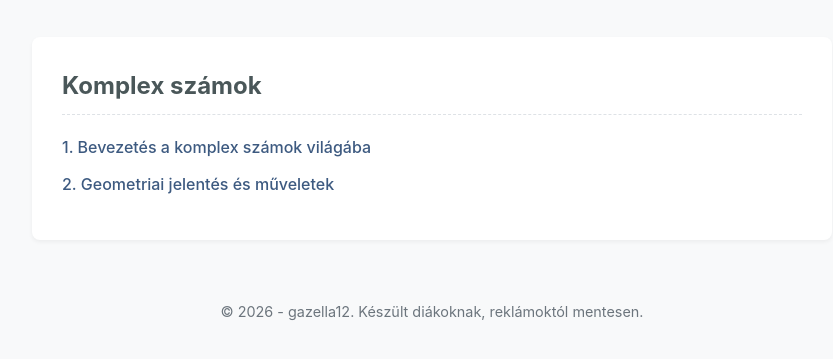
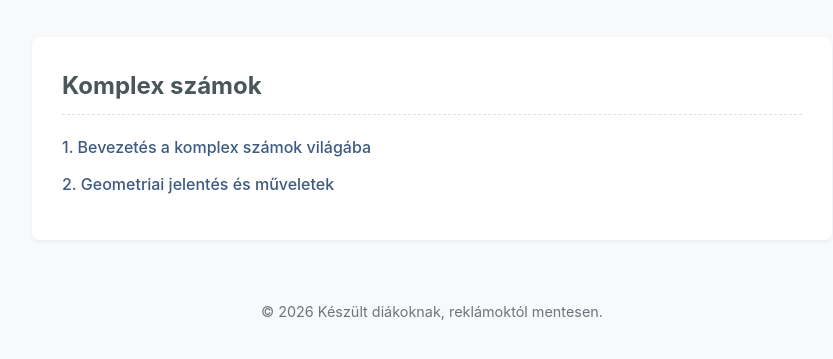
Before and after one commit to MSIldiko/komplexszamok, a plain HTML site: page index.html in a window 1280 px wide. Shown: the part 159-518 px from the top of the page, without its empty margins (208-1041 px from the left). Drawn offline with Linux system fonts and the light colour scheme.

Commit message:
Update index.html

```diff
--- a/index.html
+++ b/index.html
@@ -129,7 +129,7 @@
         </main>
 
         <footer>
-            <p>&copy; 2026 - gazella12. Készült diákoknak, reklámoktól mentesen.</p>
+            <p>&copy; 2026 Készült diákoknak, reklámoktól mentesen.</p>
         </footer>
     </div>
 
```
